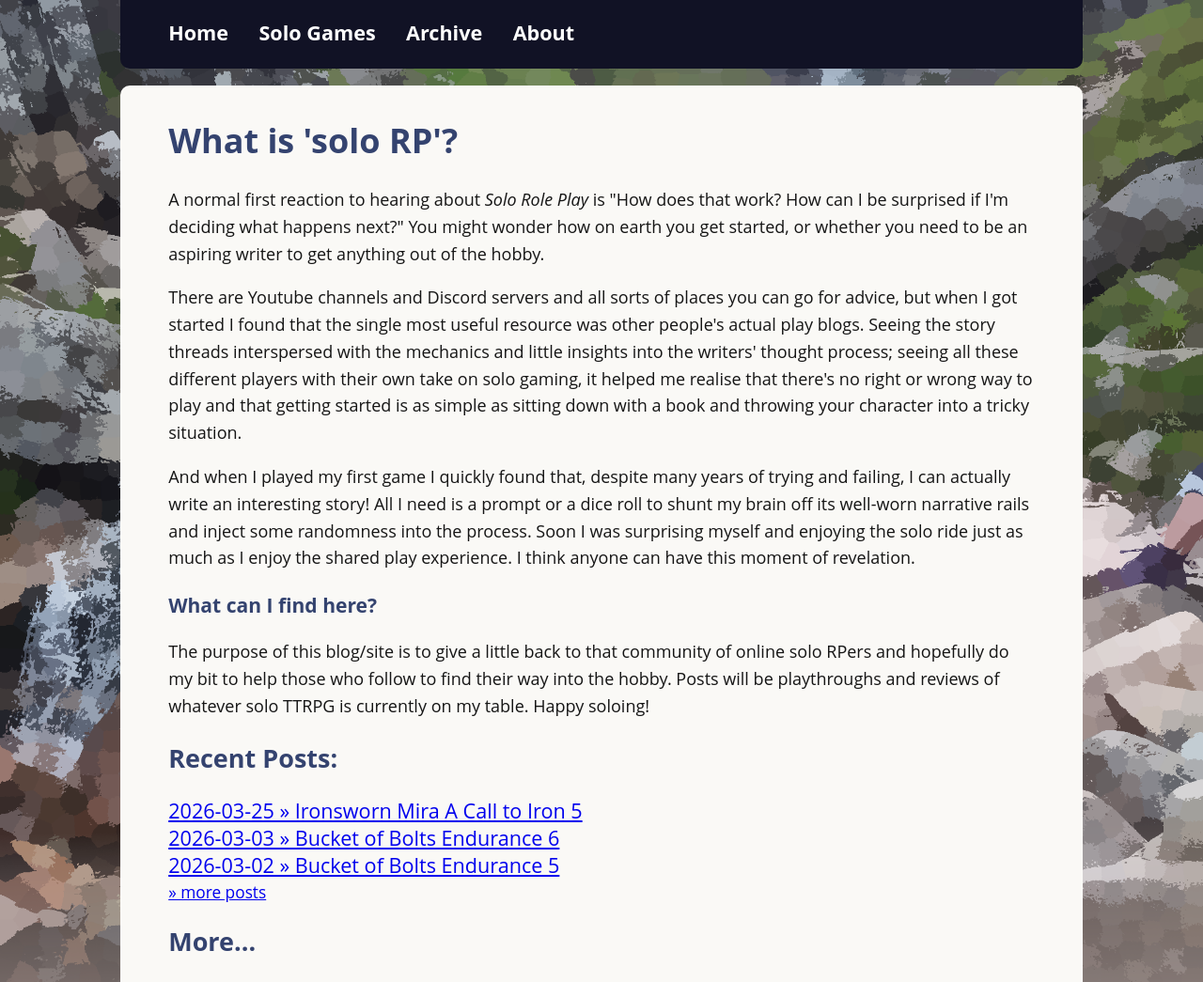
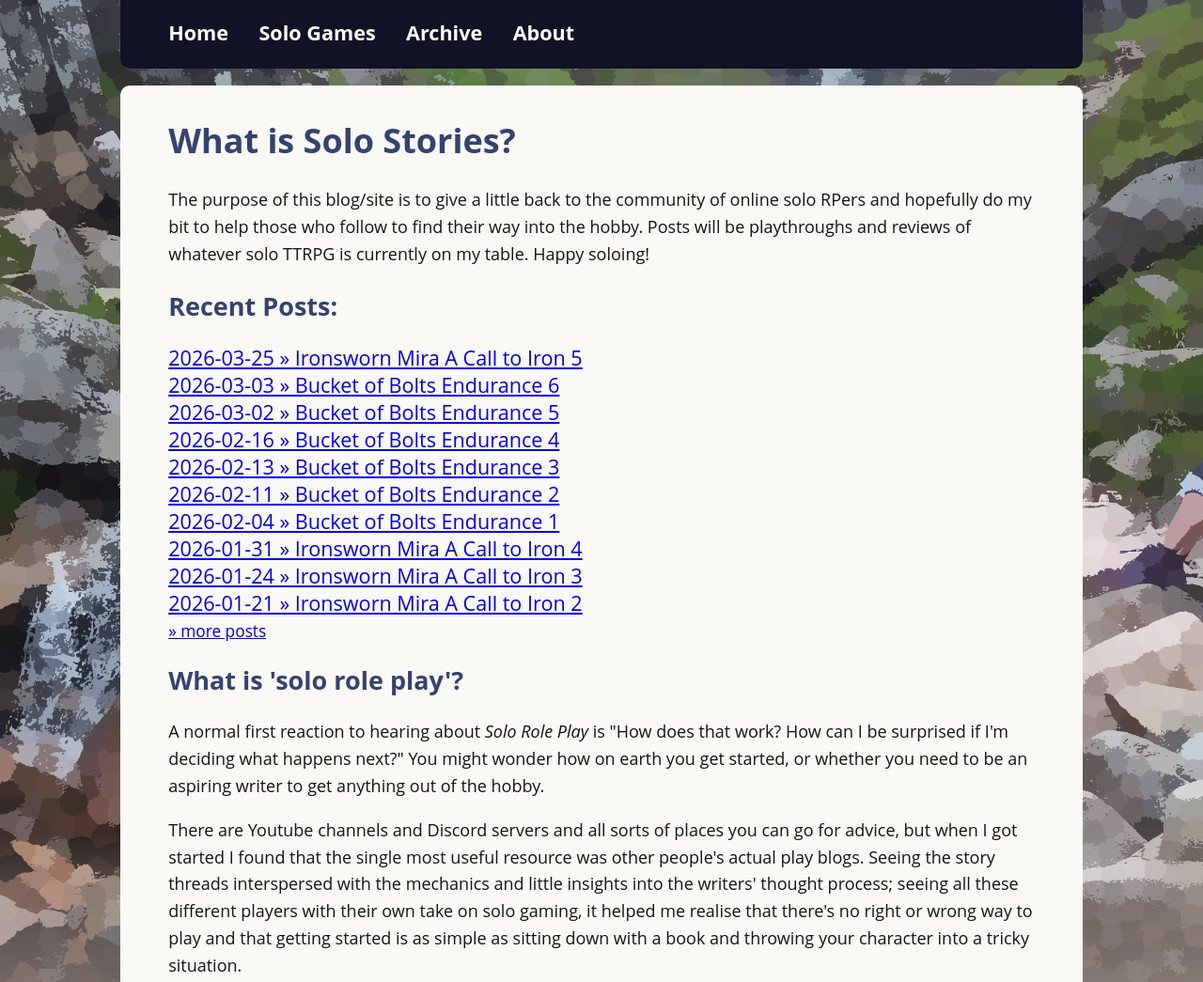
Before and after one commit to fst0pped/neocities-solo-stories, a website: page public/index.html in a window 1280 px wide. Shown: the part 300-1345 px from the top of the page at 94% size. Drawn offline with Linux system fonts and the light colour scheme.

Commit message:
Reformat of the home page

```diff
--- a/public/index.html
+++ b/public/index.html
@@ -19,20 +19,20 @@
     </div><!--End of header div-->
     <div id="content">
 
+      <h1>What is Solo Stories?</h1>
 
-      <h1>What is 'solo RP'?</h1>
+      <p>The purpose of this blog/site is to give a little back to the community of online solo RPers and hopefully do my bit to help those who follow to find their way into the hobby. Posts will be playthroughs and reviews of whatever solo TTRPG is currently on my table. Happy soloing!</p>
+
+      <div id="recentpostlistdiv"></div>
+
+      <h2>What is 'solo role play'?</h2>
       <p>A normal first reaction to hearing about <em>Solo Role Play</em> is "How does that work? How can I be surprised if I'm deciding what happens next?" You might wonder how on earth you get started, or whether you need to be an aspiring writer to get anything out of the hobby.</p>
 
       <p>There are Youtube channels and Discord servers and all sorts of places you can go for advice, but when I got started I found that the single most useful resource was other people's actual play blogs. Seeing the story threads interspersed with the mechanics and little insights into the writers' thought process; seeing all these different players with their own take on solo gaming, it helped me realise that there's no right or wrong way to play and that getting started is as simple as sitting down with a book and throwing your character into a tricky situation.</p>
 
       <p>And when I played my first game I quickly found that, despite many years of trying and failing, I can actually write an interesting story! All I need is a prompt or a dice roll to shunt my brain off its well-worn narrative rails and inject some randomness into the process. Soon I was surprising myself and enjoying the solo ride just as much as I enjoy the shared play experience. I think anyone can have this moment of revelation.</p>
 
-      <h3>What can I find here?</h3>
-
-      <p>The purpose of this blog/site is to give a little back to that community of online solo RPers and hopefully do my bit to help those who follow to find their way into the hobby. Posts will be playthroughs and reviews of whatever solo TTRPG is currently on my table. Happy soloing!</p>
-
-
-      <div id="recentpostlistdiv"></div>
+      <p>Like all hobbies the hardest bit is getting started, the key is not to overthink it. Hopefully this blog helps with those first tentative steps!</p>
 
       <h2>More...</h2>
       <ul>
--- a/public/script.js
+++ b/public/script.js
@@ -163,7 +163,7 @@ for ( let i = 0; i < postsArray.length; i++ ) {
 postListHTML += "</ul>";
 
 //Generate the Recent Post List HTML, which can be shown on the home page (or wherever you want!)
-let recentPostsCutoff = 3; //Hey YOU! Change this number to set how many recent posts to show before cutting it off with a "more posts" link.
+let recentPostsCutoff = 10; //Hey YOU! Change this number to set how many recent posts to show before cutting it off with a "more posts" link.
 let recentPostListHTML = "<h2>Recent Posts:</h2><ul>";
 let numberOfRecentPosts = Math.min( recentPostsCutoff, postsArray.length );
 for ( let i = 0; i < numberOfRecentPosts; i++ ) {
```
